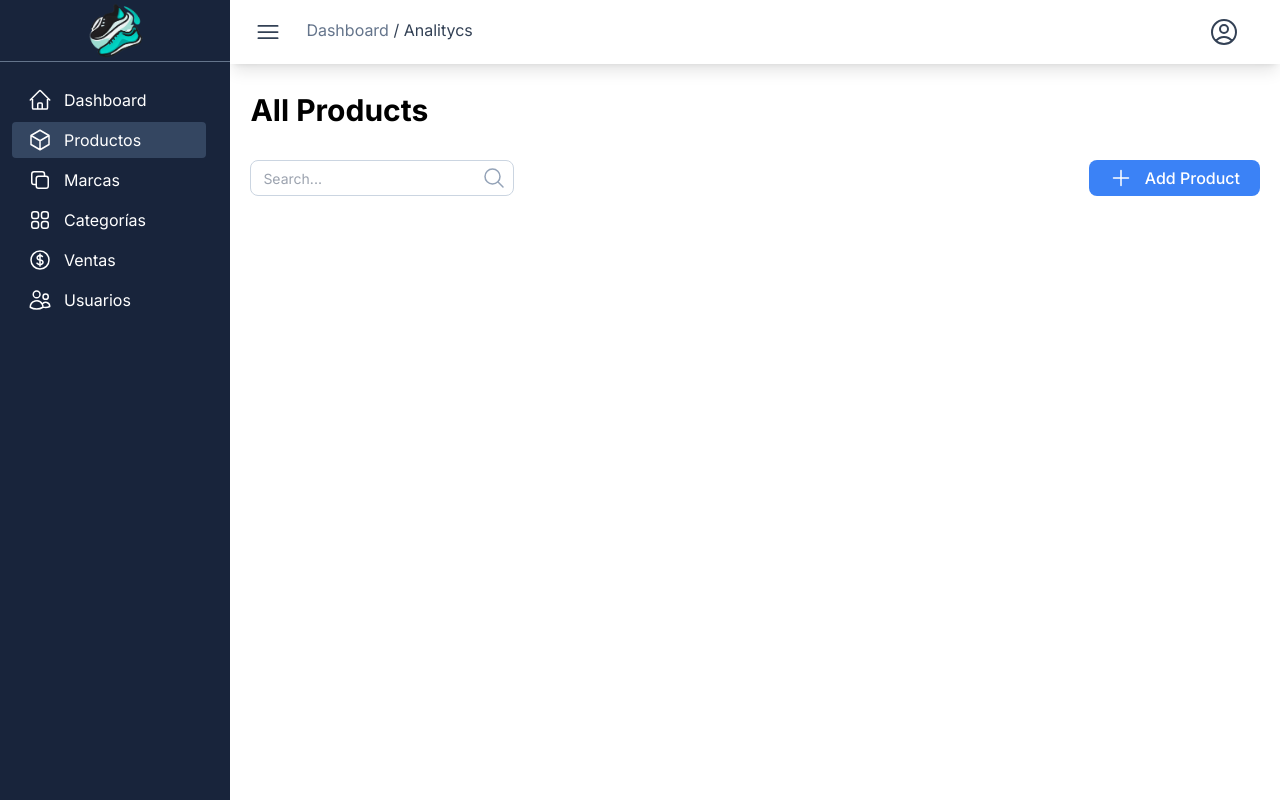
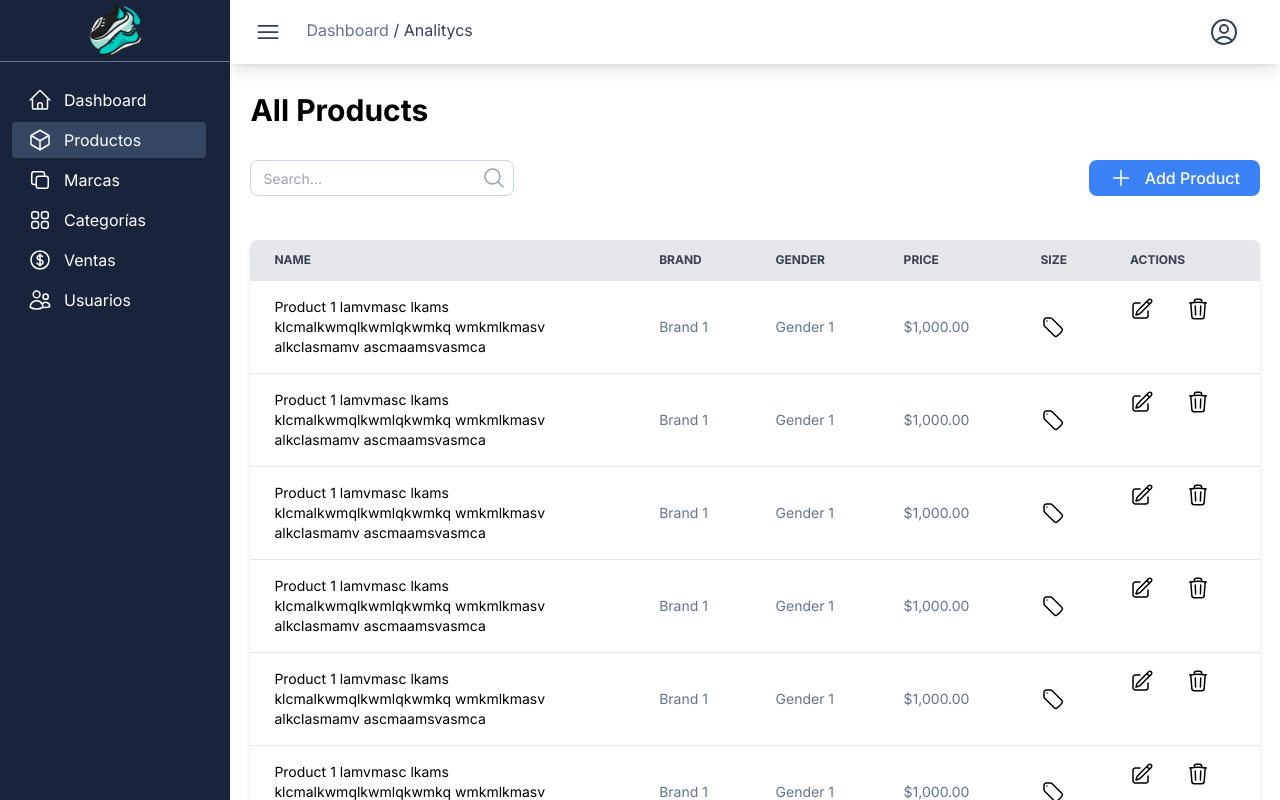
Before and after one commit to hecsolmay/walkstyle-web, a Next.js app: page /admin/products in a window 1280 px wide. Built offline with nearby package versions, Linux system fonts and the light colour scheme.

Commit message:
add table row to products Page

```diff
--- a/src/app/admin/products/page.tsx
+++ b/src/app/admin/products/page.tsx
@@ -1,7 +1,29 @@
 import { AdminHeader } from '@/components/admin/admin-header'
+import { AdminTable } from '@/components/admin/admin-table'
+import ProductRow from '@/components/admin/product-row'
+import { type Product } from '@/types/product'
+
+const product: Product = {
+  productId: '1',
+  name: 'Product 1 lamvmasc lkams klcmalkwmqlkwmlqkwmkq wmkmlkmasv alkclasmamv ascmaamsvasmca',
+  brand: { brandId: '11', name: 'Brand 1' },
+  gender: { genderId: '21', name: 'Gender 1' },
+  price: 1000,
+  description: 'Description',
+  imageUrl: 'https://tafmx.vtexassets.com/arquivos/ids/406372-192-auto'
+}
+
+const productsArray = Array(15).fill(0).map(() => ({ ...product, productId: crypto.randomUUID() }))
 
 export default function ProductsPage () {
   return (
-    <AdminHeader buttonText='Add Product' searchPlaceholder='Search...' title='All Products'/>
+    <div className='flex flex-col gap-8'>
+      <AdminHeader buttonText='Add Product' searchPlaceholder='Search...' title='All Products'/>
+      <AdminTable headers={['Name', 'Brand', 'Gender', 'Price', 'Size', 'Actions']}>
+        {productsArray.map(product =>
+          <ProductRow key={product.productId} product={product}/>
+        )}
+      </AdminTable>
+    </div>
   )
 }
--- /dev/null
+++ b/src/components/admin/product-row.tsx
@@ -0,0 +1,33 @@
+import { PencilSquareIcon, TagIcon, TrashCanIcon } from '@/components/icons'
+import { TD, TR } from '@/components/table'
+import { type Product } from '@/types/product'
+import Link from 'next/link'
+
+interface ProductRowProps {
+  product: Product
+}
+
+export default function ProductRow ({ product }: ProductRowProps) {
+  return (
+    <TR className='text-slate-500'>
+      <TD className='max-w-xs break-words text-black'>{product.name}</TD>
+      <TD>{product.brand.name}</TD>
+      <TD>{product.gender.name}</TD>
+      <TD>{product.price.toLocaleString('es-MX', { style: 'currency', currency: 'MXN' })}</TD>
+      <TD className='text-black'>
+        <Link href='#'>
+          <TagIcon />
+        </Link>
+      </TD>
+
+      <TD className='flex items-center gap-8 text-black'>
+        <button>
+          <PencilSquareIcon />
+        </button>
+        <button>
+          <TrashCanIcon />
+        </button>
+      </TD>
+    </TR>
+  )
+}
```
